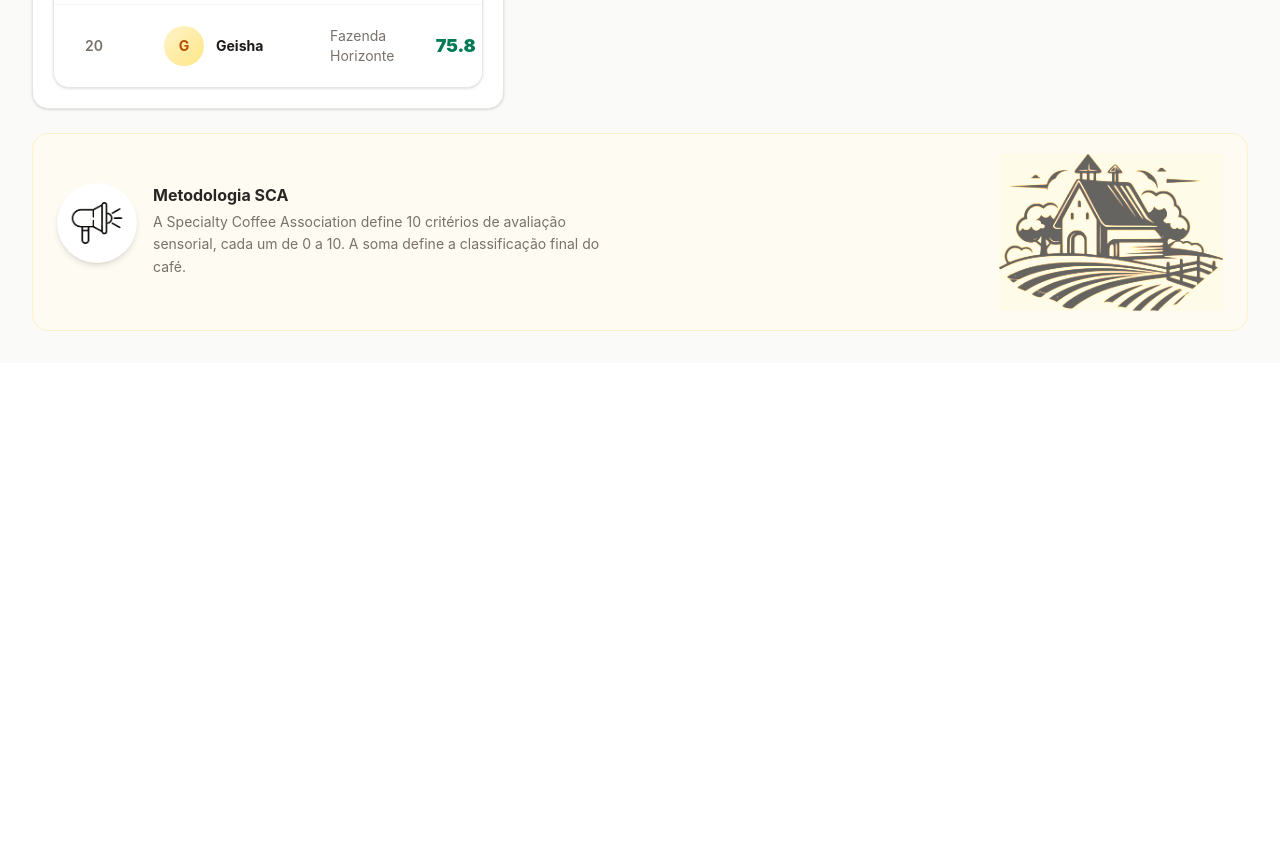
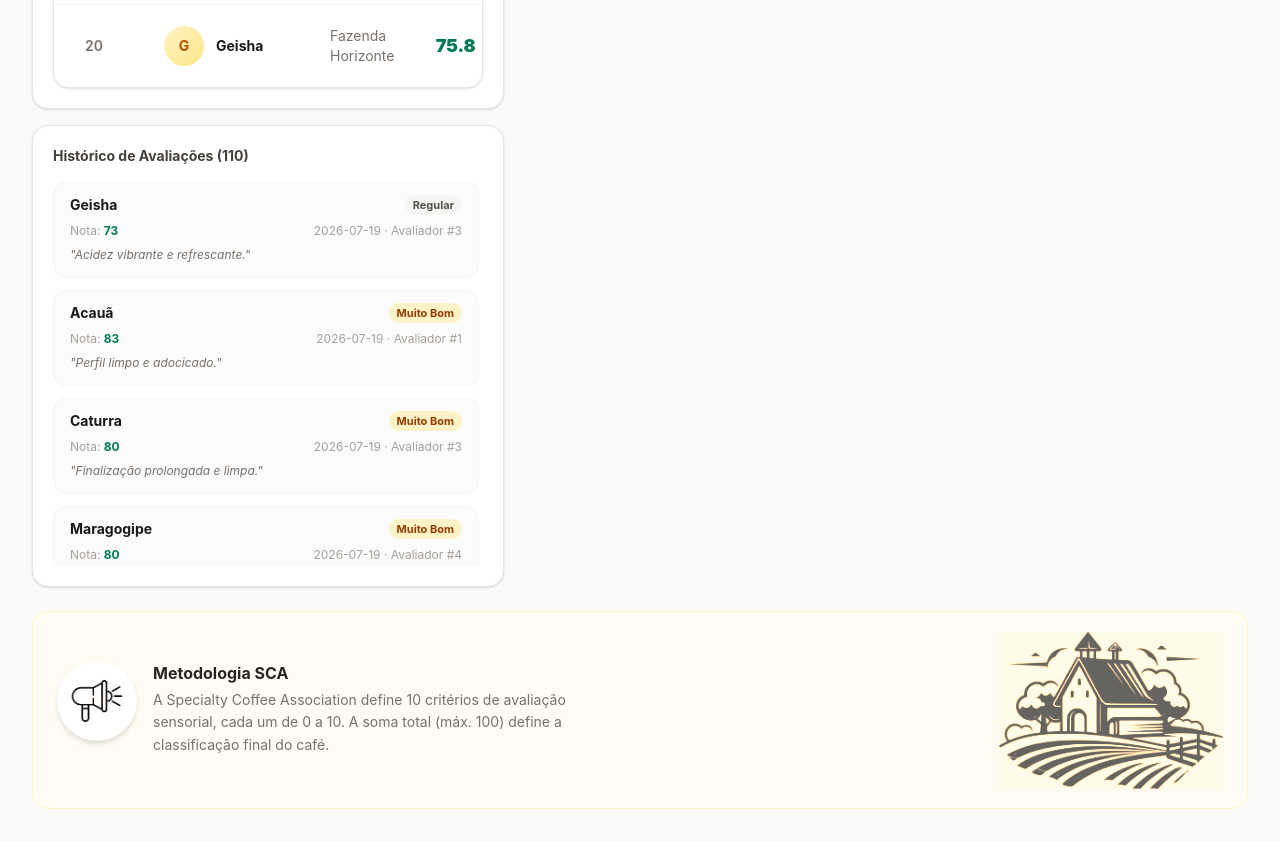
Before and after one commit to Mateus2411/coffee-quality, a Vue app: page /avaliacoes in a window 1280 px wide. Shown: the part 1900-2741 px from the top of the page. Before the commit the page ends 2263 px from the top, so only its background shows below. Built offline with nearby package versions, Linux system fonts and the light colour scheme.

Commit message:
feat: adiciona historico de avaliacoes individuais na pagina
- Adiciona seção de historico com todas as avaliacoes individuais
- Exibe cafe, nota, classificacao, data e avaliador
- Ordena da mais recente para a mais antiga
- Ranking parcial com LeaderboardTable na lateral

```diff
--- a/src/views/AvaliacoesApp.vue
+++ b/src/views/AvaliacoesApp.vue
@@ -4,6 +4,7 @@ import FooterInfo from '@/components/FooterInfo.vue'
 import RatingForm from '@/components/RatingForm.vue'
 import LeaderboardTable from '@/components/LeaderboardTable.vue'
 import { avaliacoes } from '@/stores/avaliacoes.js'
+import { coffees } from '@/stores/coffees.js'
 import { addAvaliacao } from '@/utils/addAvaliacao.js'
 import { rankingCoffees } from '@/utils/rankingCoffees'
 import { useRouter } from 'vue-router'
@@ -13,7 +14,7 @@ const router = useRouter()
 const cafesLista = rankingCoffees()
 
 function handleSalvar({ cafeId, notas, pontuacaoTotal, comentario }) {
-  const nova = addAvaliacao(cafeId, notas, comentario)
+  addAvaliacao(cafeId, notas, comentario)
 
   toast.success('Avaliação salva com sucesso!', {
     description: `Nota total: ${pontuacaoTotal.toFixed(1)} pts`,
@@ -23,6 +24,20 @@ function handleSalvar({ cafeId, notas, pontuacaoTotal, comentario }) {
 function handleDetalhes(id) {
   router.push(`/ranking/${id}`)
 }
+
+function getCafeNome(cafeId) {
+  return coffees.find((c) => c.id === cafeId)?.nome ?? '—'
+}
+
+function getClassificacaoCor(cls) {
+  if (cls === 'Excelente') return 'bg-emerald-100 text-emerald-800'
+  if (cls === 'Muito Bom') return 'bg-amber-100 text-amber-800'
+  if (cls === 'Bom') return 'bg-blue-100 text-blue-800'
+  return 'bg-stone-100 text-stone-600'
+}
+
+// Ordena avaliações da mais recente pra mais antiga
+const avaliacoesOrdenadas = [...avaliacoes].sort((a, b) => new Date(b.data) - new Date(a.data))
 </script>
 
 <template>
@@ -41,14 +56,15 @@ function handleDetalhes(id) {
         <div>
           <h1 class="text-3xl font-black text-stone-900 leading-tight m-0">Avaliações de Cafés</h1>
           <p class="text-stone-500 text-sm mt-1 m-0">
-            Avalie os cafés usando a metodologia SCA e veja o ranking parcial.
+            Avalie os cafés usando a metodologia SCA e confira o histórico.
           </p>
         </div>
       </div>
 
       <div class="grid grid-cols-1 lg:grid-cols-5 gap-6 items-start">
-        <!-- Left: ranking parcial -->
+        <!-- Left: listagem + ranking -->
         <div class="lg:col-span-2 flex flex-col gap-4 order-2 lg:order-1">
+          <!-- Ranking parcial -->
           <div class="bg-white border border-stone-200 rounded-2xl shadow-sm p-5">
             <h2 class="text-sm font-bold text-stone-700 mb-4 m-0">
               Ranking Parcial ({{ cafesLista.length }})
@@ -56,31 +72,40 @@ function handleDetalhes(id) {
             <LeaderboardTable :coffees="cafesLista" @ver-detalhes="handleDetalhes" />
           </div>
 
-          <div
-            v-if="cafesLista.length === 0"
-            class="bg-white border border-dashed border-stone-300 rounded-2xl px-6 py-10 flex flex-col items-center text-center gap-2"
-          >
-            <svg
-              xmlns="http://www.w3.org/2000/svg"
-              class="w-7 h-7 text-stone-300"
-              fill="none"
-              viewBox="0 0 24 24"
-              stroke="currentColor"
-              stroke-width="1.5"
-            >
-              <path
-                stroke-linecap="round"
-                stroke-linejoin="round"
-                d="M3 8h13v5a5 5 0 01-5 5H8a5 5 0 01-5-5V8z"
-              />
-              <path
-                stroke-linecap="round"
-                stroke-linejoin="round"
-                d="M16 9h1.5a2.5 2.5 0 010 5H16"
-              />
-            </svg>
-            <p class="text-sm text-stone-500 m-0">Nenhum café avaliado ainda.</p>
-            <p class="text-sm text-stone-400 m-0">Adicione sua primeira avaliação ao lado.</p>
+          <!-- Listagem de avaliações -->
+          <div class="bg-white border border-stone-200 rounded-2xl shadow-sm p-5">
+            <h2 class="text-sm font-bold text-stone-700 mb-4 m-0">
+              Histórico de Avaliações ({{ avaliacoesOrdenadas.length }})
+            </h2>
+            <div v-if="avaliacoesOrdenadas.length === 0" class="text-center py-8 text-stone-400 text-sm">
+              Nenhuma avaliação registrada ainda.
+            </div>
+            <div class="flex flex-col gap-3 overflow-y-auto max-h-96 pr-1">
+              <div
+                v-for="av in avaliacoesOrdenadas"
+                :key="av.id"
+                class="bg-stone-50/70 border border-stone-100 rounded-xl px-4 py-3"
+              >
+                <div class="flex items-center justify-between mb-2">
+                  <span class="text-sm font-bold text-stone-900">
+                    {{ getCafeNome(av.cafeId) }}
+                  </span>
+                  <span
+                    class="text-[11px] font-bold px-2 py-0.5 rounded-full"
+                    :class="getClassificacaoCor(av.classificacao)"
+                  >
+                    {{ av.classificacao }}
+                  </span>
+                </div>
+                <div class="flex items-center justify-between text-xs text-stone-400">
+                  <span>Nota: <strong class="text-emerald-700">{{ av.pontuacaoTotal }}</strong></span>
+                  <span>{{ av.data }} · Avaliador #{{ av.userId }}</span>
+                </div>
+                <p v-if="av.comentario" class="text-xs text-stone-500 italic mt-1.5 m-0 leading-relaxed">
+                  "{{ av.comentario }}"
+                </p>
+              </div>
+            </div>
           </div>
         </div>
 
@@ -93,7 +118,8 @@ function handleDetalhes(id) {
       <!-- Footer info -->
       <FooterInfo title="Metodologia SCA">
         <p class="text-sm text-stone-500 my-0.5 leading-relaxed">
-          A Specialty Coffee Association define 10 critérios de avaliação sensorial, cada um de 0 a 10. A soma define a classificação final do café.
+          A Specialty Coffee Association define 10 critérios de avaliação sensorial, cada um de 0 a 10.
+          A soma total (máx. 100) define a classificação final do café.
         </p>
       </FooterInfo>
     </div>
```
